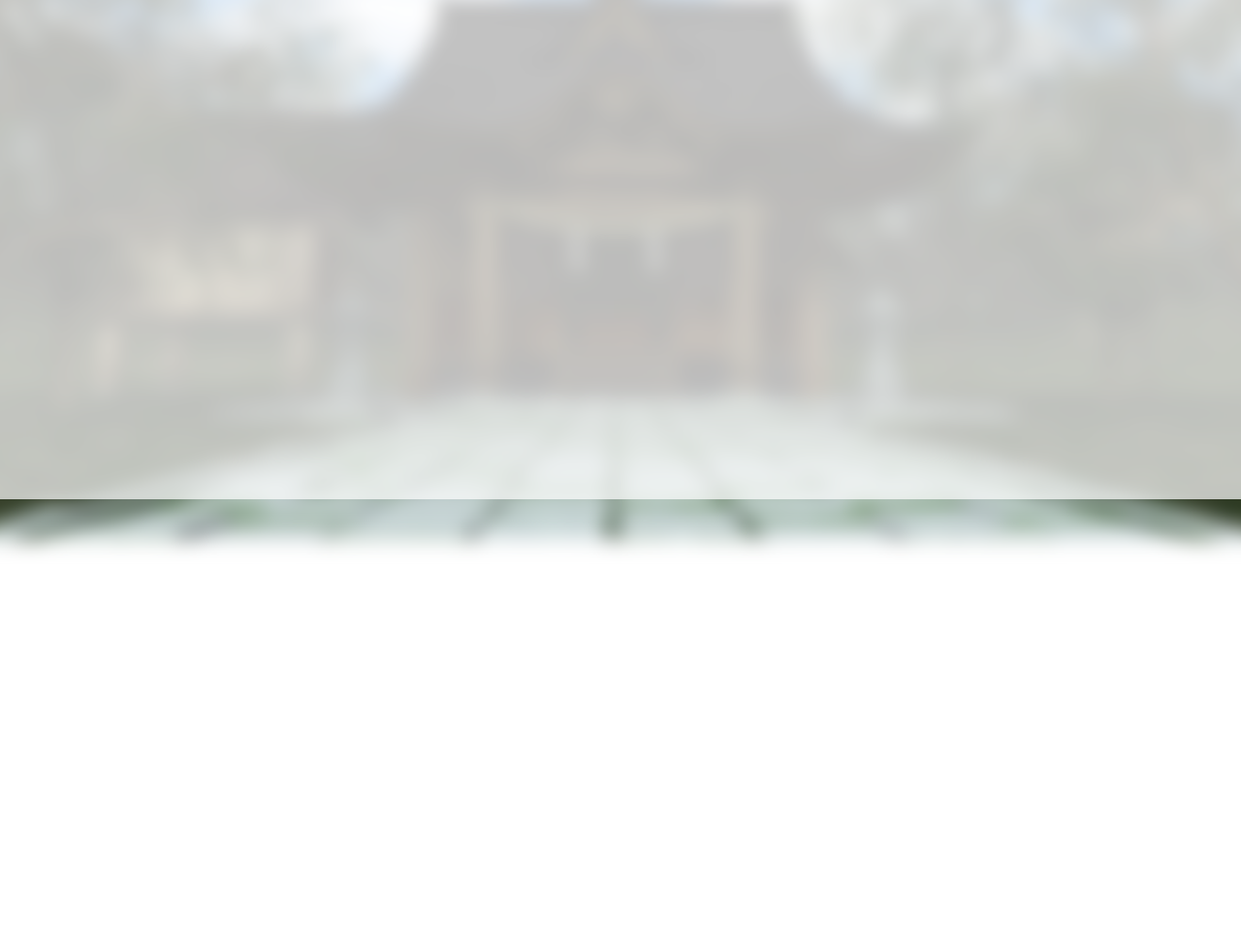
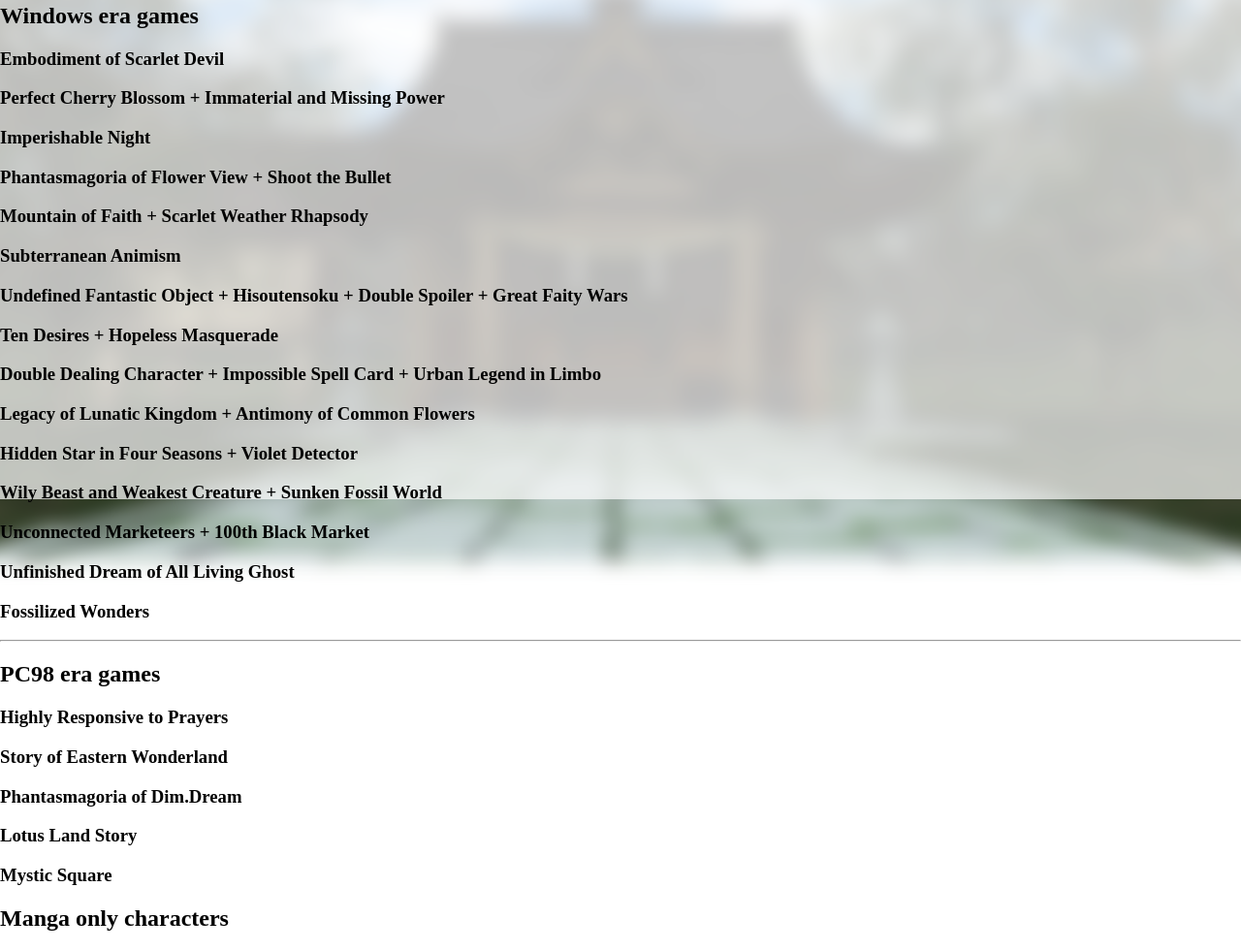
Before and after one commit to ReisSaigyouji/TouhouList, a website: page index.html in a window 1280 px wide. Shown: the part 285-1266 px from the top of the page at 97% size. Before the commit the page ends 800 px from the top, so only its background shows below. Drawn offline with Linux system fonts and the light colour scheme.

Commit message:
All the sections

```diff
--- a/index.html
+++ b/index.html
@@ -14,7 +14,94 @@
     </header>
     <hr>
     <main>
+        <h2>Windows era games</h2>
+        <section>
+            <h3>Embodiment of Scarlet Devil</h3>
+        </section>
 
+        <section>
+            <h3>Perfect Cherry Blossom + Immaterial and Missing Power</h3>
+        </section>
+
+        <section>
+            <h3>Imperishable Night</h3>
+        </section>
+
+        <section>
+            <h3>Phantasmagoria of Flower View + Shoot the Bullet</h3>
+        </section>
+
+        <section>
+            <h3>Mountain of Faith + Scarlet Weather Rhapsody</h3>
+        </section>
+
+        <section>
+            <h3>Subterranean Animism</h3>
+        </section>
+
+        <section>
+            <h3>Undefined Fantastic Object + Hisoutensoku + Double Spoiler + Great Faity Wars</h3>
+        </section>
+
+        <section>
+            <h3>Ten Desires + Hopeless Masquerade</h3>
+        </section>
+
+        <section>
+            <h3>Double Dealing Character + Impossible Spell Card + Urban Legend in Limbo</h3>
+        </section>
+
+        <section>
+            <h3>Legacy of Lunatic Kingdom + Antimony of Common Flowers</h3>
+        </section>
+
+        <section>
+            <h3>Hidden Star in Four Seasons + Violet Detector</h3>
+        </section>
+
+        <section>
+            <h3>Wily Beast and Weakest Creature + Sunken Fossil World</h3>
+        </section>
+
+        <section>
+            <h3>Unconnected Marketeers + 100th Black Market</h3>
+        </section>
+
+        <section>
+            <h3>Unfinished Dream of All Living Ghost</h3>
+        </section>
+
+        <section>
+            <h3>Fossilized Wonders</h3>
+        </section>
+
+        <hr>
+        <h2>PC98 era games</h2>
+        <section>
+            <h3>Highly Responsive to Prayers</h3>
+        </section>
+
+        <section>
+            <h3>Story of Eastern Wonderland</h3>
+        </section>
+
+        <section>
+            <h3>Phantasmagoria of Dim.Dream</h3>
+        </section>
+
+        <section>
+            <h3>Lotus Land Story</h3>
+        </section>
+
+        <section>
+            <h3>Mystic Square</h3>
+        </section>
+
+        <h2>Manga only characters</h2>
     </main>
+
+    <footer>
+        <!--here will be back to the tob button-->
+    </footer>
 </body>
 </html>
--- a/style.css
+++ b/style.css
@@ -27,3 +27,8 @@ body::after {
     background-color: rgba(255, 255, 255, 0.7);
     z-index: -1;
 }
+
+header {
+    text-align: center;
+    font-size: 2rem;
+}
```
